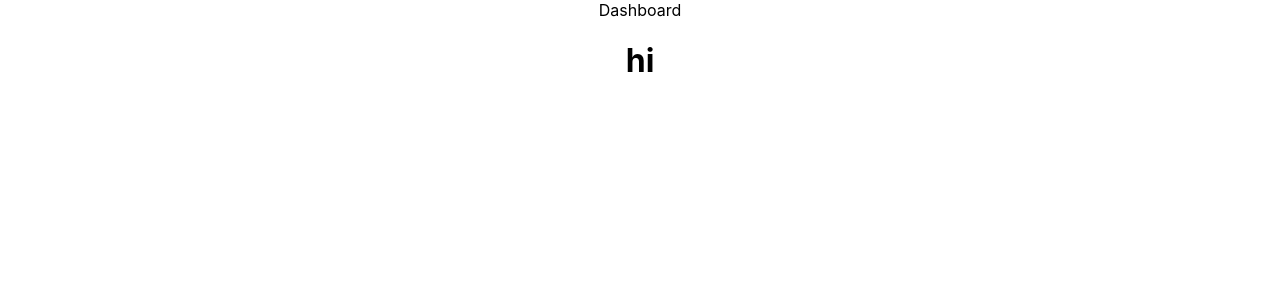
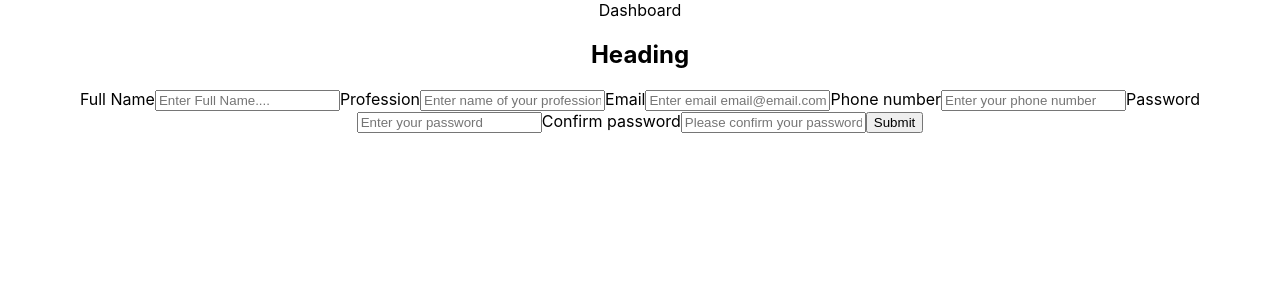
Before and after one commit to Maphangisane/employee-manager, a React (Create React App) app: page / in a window 1280 px wide. Shown: the top 300 px of the page. Built offline with nearby package versions, Linux system fonts and the light colour scheme.

Commit message:
Registration-Branch first commit

```diff
--- a/db.json
+++ b/db.json
@@ -1,5 +1,5 @@
 {
-  "profile": [
+  "profiles": [
     {
       "id": 1,
       "Fullname": "Thabang Maphangisane",
@@ -7,6 +7,14 @@
       "Position": "Software Developer",
       "Email": "Thabang@tshimologong.com",
       "Password": "1234567890"
+    },
+    {
+      "id": 1,
+      "Fullname": "Fortunate Motsoeneng",
+      "Phone": "071234566",
+      "Position": "Software Developer",
+      "Email": "Fortunate@tshimologong.com",
+      "Password": "1234567890"
     }
   ]
 }
--- a/src/App.js
+++ b/src/App.js
@@ -1,21 +1,19 @@
-import './App.css';
-import Dashboard from './components/Dashboard';
+import "./App.css";
+import Dashboard from "./components/Dashboard";
+import Registration from "./components/Registration";
 function App() {
-
-   //global states are declared here please
+  //global states are declared here please
   //  functions
 
-   //global states
+  //global states
 
   return (
-     //routing
+    //routing
 
-     <div className='App'>
-        <Dashboard/>
-        <h1>hi</h1>
-     </div>
-
-
+    <div className="App">
+      <Dashboard />
+      <Registration />
+    </div>
   );
 }
 
--- /dev/null
+++ b/src/components/Registration.jsx
@@ -0,0 +1,147 @@
+// imports
+import React, { useState, useEffect } from "react";
+
+const Registration = () => {
+  // states
+  const [profile, setProfile] = useState({
+    name: "",
+    profession: "",
+    email: "",
+    phone: "",
+    password: "",
+  });
+
+  const [confirmPassword, setConfirmPassword] = useState("");
+
+  // functions
+  function handleInputChange(e) {
+    e.preventDefault();
+
+    const { name, value } = e.target;
+    setProfile((prevProfile) => ({
+      ...prevProfile,
+      [name]: value,
+    }));
+  }
+
+  // function to set confirm password
+  function confirmPasswordHandler(e) {
+    // cancels browser refresh while allowing us to execute any code we write here
+    e.preventDefault();
+    // we set the value from input
+    const { value } = e.target;
+    setConfirmPassword(value);
+  }
+
+  // validate info function
+  function validateInputInfo(e) {
+    e.preventDefault();
+    // create the error variables
+    let error = "";
+
+    // empty input field validation
+    if (
+      profile.phone === "" ||
+      profile.name === "" ||
+      profile.profession === "" ||
+      profile.email === "" ||
+      profile.password === "" ||
+      profile.confirmPassword === ""
+    ) {
+      error = "Please make sure the fields are not empty";
+    }
+
+    // phone length validation
+    // if (profile.phone.length !== 10) {
+    //   error = "please enter 10 digit numbers";
+    // }
+
+    // password test
+    if (confirmPassword !== profile.password) {
+      error = "confirm Password";
+    }
+
+    //
+    if (error) {
+      console.log(`please fix this ${error}`);
+    } else {
+      console.log("thank you we sending data");
+    }
+  }
+
+  return (
+    <div className="Registration">
+      <h2>Heading</h2>
+
+      <form>
+        <label>Full Name</label>
+        <input
+          type="text"
+          name="name"
+          required
+          value={profile.name}
+          placeholder="Enter Full Name...."
+          onChange={handleInputChange}
+        />
+
+        {/*  */}
+        <label>Profession</label>
+        <input
+          type="text"
+          name="profession"
+          required
+          value={profile.profession}
+          placeholder="Enter name of your profession"
+          onChange={handleInputChange}
+        />
+
+        {/*  */}
+        <label>Email</label>
+        <input
+          type="email"
+          name="email"
+          required
+          value={profile.email}
+          placeholder="Enter email email@email.com"
+          onChange={handleInputChange}
+        />
+
+        {/*  */}
+        <label>Phone number</label>
+        <input
+          type="phone"
+          name="phone"
+          required
+          value={profile.phone}
+          placeholder="Enter your phone number"
+          onChange={handleInputChange}
+        />
+
+        {/*  */}
+        <label>Password</label>
+        <input
+          type="password"
+          name="password"
+          required
+          value={profile.password}
+          placeholder="Enter your password"
+          onChange={handleInputChange}
+        />
+        {/*  */}
+        <label>Confirm password</label>
+        <input
+          type="password"
+          name="confirmPassword"
+          required
+          value={confirmPassword}
+          placeholder="Please confirm your password"
+          onChange={confirmPasswordHandler}
+        />
+        {/*  */}
+        <button onClick={validateInputInfo}>Submit</button>
+      </form>
+    </div>
+  );
+};
+
+export default Registration;
```
Also changed, not shown: src/components/Form.js (deleted), 1 other file (tests, documents, lock files or other folders).
